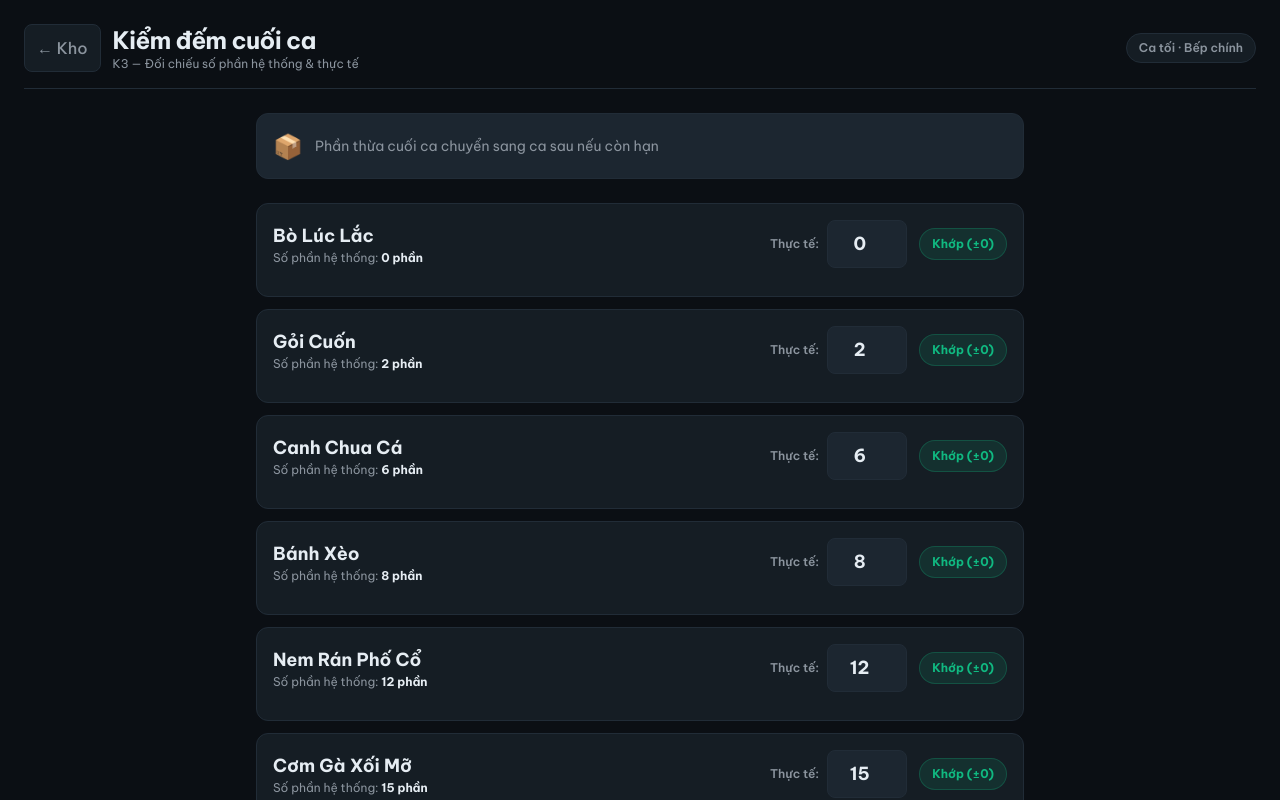
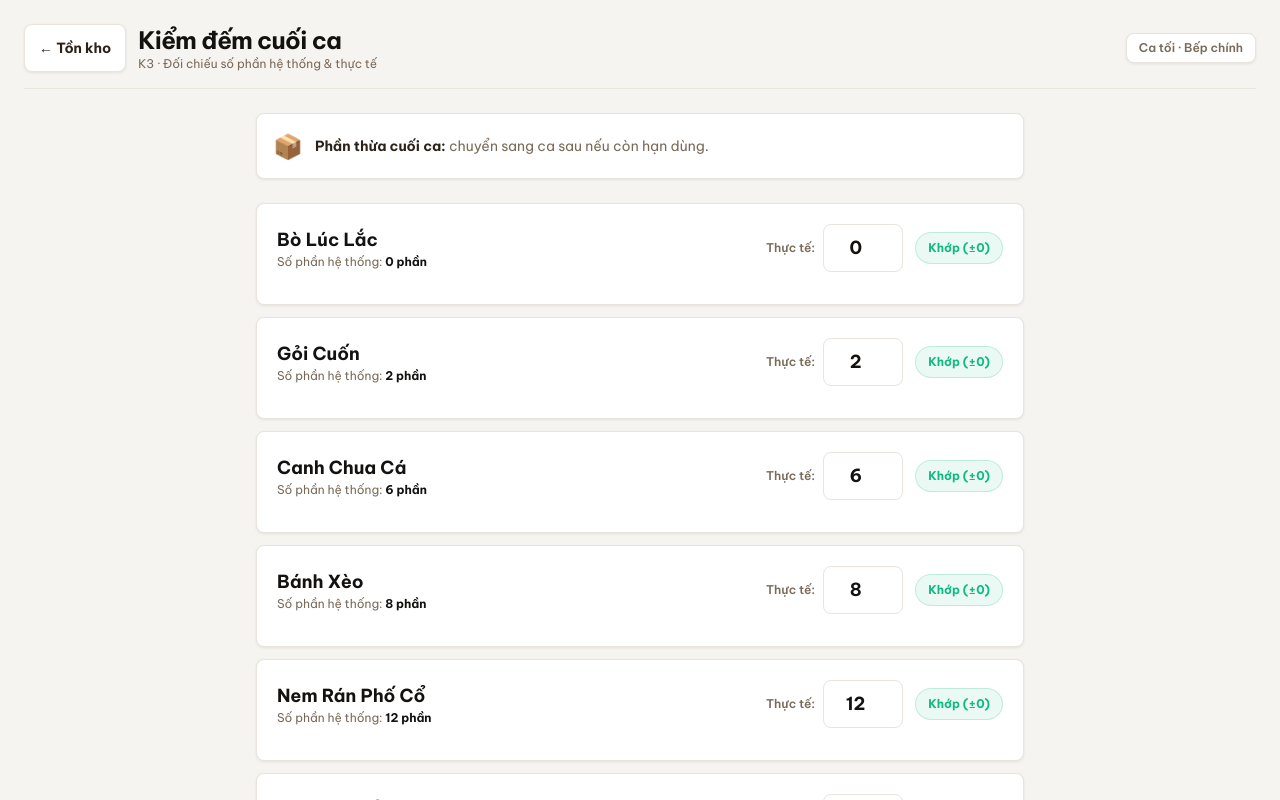
Before and after one commit to MaiLuong1906/Restaurant-OS, a Next.js app in the folder frontend/: page /kds/stock/count in a window 1280 px wide. Shown: the top 800 px of the page. Built offline with nearby package versions, Linux system fonts and the light colour scheme; no server answers.

Commit message:
style(stock): restyle K3 count screen to light ops theme

```diff
--- a/frontend/src/app/(staff)/kds/stock/count/page.tsx
+++ b/frontend/src/app/(staff)/kds/stock/count/page.tsx
@@ -136,71 +136,73 @@ export default function StockCountPage() {
   };
 
   return (
-    <div className="min-h-screen bg-[#0B0F14] text-[#E6EDF3] p-4 md:p-6 pb-24 font-sans select-none">
+    <div className="min-h-screen bg-[#F6F4F0] text-[#141210] p-4 md:p-6 pb-24 font-sans select-none">
       {/* Header */}
-      <div className="flex flex-wrap items-center justify-between gap-3 pb-4 mb-6 border-b border-[#212C37]">
+      <div className="flex flex-wrap items-center justify-between gap-3 pb-4 mb-6 border-b border-[#E9E4DC]">
         <div className="flex items-center gap-3">
           <Link
             href="/kds/stock"
-            className="min-h-[48px] min-w-[48px] px-3 py-2 rounded-lg bg-[#151D24] hover:bg-[#1C2630] text-[#8B949E] hover:text-[#E6EDF3] transition-colors border border-[#212C37] flex items-center justify-center font-medium"
+            className="min-h-[48px] min-w-[48px] px-3.5 py-2 rounded-[8px] bg-[#FFFFFF] hover:bg-[#F6F4F0] active:scale-95 text-[#2B2118] transition-colors border border-[#E9E4DC] flex items-center justify-center font-bold text-sm shadow-[0_1px_3px_rgba(0,0,0,0.08)]"
             aria-label="Quay lại Tồn kho"
           >
-            ← Kho
+            ← Tồn kho
           </Link>
           <div>
-            <h1 className="text-xl md:text-2xl font-bold tracking-tight text-[#E6EDF3]">
+            <h1 className="text-xl md:text-2xl font-bold tracking-tight text-[#141210]">
               Kiểm đếm cuối ca
             </h1>
-            <p className="text-xs text-[#8B949E]">K3 — Đối chiếu số phần hệ thống & thực tế</p>
+            <p className="text-xs text-[#7A6A58]">
+              K3 · Đối chiếu số phần hệ thống & thực tế
+            </p>
           </div>
         </div>
 
         <div className="flex items-center gap-2">
-          <span className="text-xs px-3 py-1.5 rounded-full font-semibold bg-[#151D24] border border-[#212C37] text-[#8B949E]">
+          <span className="text-xs px-3 py-1.5 rounded-[8px] font-semibold bg-[#FFFFFF] border border-[#E9E4DC] text-[#7A6A58] shadow-[0_1px_3px_rgba(0,0,0,0.08)]">
             Ca tối · Bếp chính
           </span>
         </div>
       </div>
 
       {loading && (
-        <div className="py-12 text-center text-[#8B949E] text-sm animate-pulse">
+        <div className="py-12 text-center text-[#7A6A58] text-sm animate-pulse">
           Đang tải dữ liệu kiểm đếm...
         </div>
       )}
 
       {error && (
-        <div className="p-4 mb-6 rounded-lg bg-[#EF4444]/15 border border-[#EF4444]/30 text-[#EF4444] text-sm">
+        <div className="p-4 mb-6 rounded-[8px] bg-[#D14B3A]/10 border border-[#D14B3A]/30 text-[#D14B3A] text-sm">
           {error}
         </div>
       )}
 
       {/* Màn hình kết quả thành công */}
       {submitResult && (
-        <div className="max-w-xl mx-auto bg-[#151D24] border border-[#10B981]/40 rounded-2xl p-6 text-center space-y-5 animate-fade-in">
-          <div className="w-16 h-16 bg-[#10B981]/20 text-[#10B981] rounded-full flex items-center justify-center text-3xl mx-auto">
+        <div className="max-w-xl mx-auto bg-[#FFFFFF] border border-[#E9E4DC] rounded-[8px] p-6 text-center space-y-5 shadow-[0_1px_3px_rgba(0,0,0,0.08)] animate-fade-in">
+          <div className="w-16 h-16 bg-[#5F7F5E]/15 text-[#5F7F5E] rounded-full flex items-center justify-center text-3xl mx-auto">
             ✓
           </div>
           <div>
-            <h2 className="text-2xl font-black text-[#E6EDF3]">Xác nhận kiểm đếm thành công!</h2>
-            <p className="text-sm text-[#8B949E] mt-1">
+            <h2 className="text-2xl font-bold text-[#141210]">Đã ghi nhận kiểm đếm!</h2>
+            <p className="text-sm text-[#7A6A58] mt-1">
               Dữ liệu tồn kho thực tế đã được cập nhật vào hệ thống.
             </p>
           </div>
 
-          <div className="grid grid-cols-3 gap-3 p-4 bg-[#1C2630] rounded-xl border border-[#212C37]">
+          <div className="grid grid-cols-3 gap-3 p-4 bg-[#F6F4F0] rounded-[8px] border border-[#E9E4DC]">
             <div>
-              <p className="text-xs text-[#8B949E]">Tổng số món</p>
-              <p className="text-xl font-black text-[#E6EDF3]">{summary.total}</p>
+              <p className="text-xs text-[#7A6A58]">Tổng số món</p>
+              <p className="text-xl font-bold text-[#141210] tabular-nums">{summary.total}</p>
             </div>
             <div>
-              <p className="text-xs text-[#8B949E]">Số món khớp</p>
-              <p className="text-xl font-black text-[#10B981]">{summary.matched}</p>
+              <p className="text-xs text-[#7A6A58]">Số món khớp</p>
+              <p className="text-xl font-bold text-[#5F7F5E] tabular-nums">{summary.matched}</p>
             </div>
             <div>
-              <p className="text-xs text-[#8B949E]">Chênh lệch</p>
+              <p className="text-xs text-[#7A6A58]">Chênh lệch</p>
               <p
-                className={`text-xl font-black ${
-                  summary.discrepant > 0 ? 'text-[#F59E0B]' : 'text-[#8B949E]'
+                className={`text-xl font-bold tabular-nums ${
+                  summary.discrepant > 0 ? 'text-[#D9A441]' : 'text-[#7A6A58]'
                 }`}
               >
                 {summary.discrepant}
@@ -211,7 +213,7 @@ export default function StockCountPage() {
           <button
             type="button"
             onClick={() => router.push('/kds/stock')}
-            className="w-full min-h-[48px] px-6 py-3.5 rounded-xl bg-[#10B981] hover:bg-[#0EA5E9] text-[#0B0F14] font-black text-base transition-all shadow-lg shadow-[#10B981]/20"
+            className="w-full min-h-[48px] px-6 py-3.5 rounded-[8px] bg-[#8C1D2C] hover:bg-[#6F1623] active:scale-95 text-[#FFFFFF] font-bold text-base transition-all shadow-sm"
           >
             Quay về Tồn kho
           </button>
@@ -220,7 +222,7 @@ export default function StockCountPage() {
 
       {/* Form kiểm đếm */}
       {!loading && !submitResult && items.length === 0 && (
-        <div className="py-12 text-center text-[#8B949E] text-sm">
+        <div className="py-12 text-center text-[#7A6A58] text-sm">
           Không có món ăn nào trong kho để kiểm đếm.
         </div>
       )}
@@ -228,10 +230,10 @@ export default function StockCountPage() {
       {!loading && !submitResult && items.length > 0 && (
         <form onSubmit={handleSubmit} className="max-w-3xl mx-auto space-y-6">
           {/* Hộp thông báo nghiệp vụ */}
-          <div className="p-4 rounded-xl bg-[#1C2630] border border-[#212C37] flex items-center gap-3">
+          <div className="p-4 rounded-[8px] bg-[#FFFFFF] border border-[#E9E4DC] flex items-center gap-3 shadow-[0_1px_3px_rgba(0,0,0,0.08)]">
             <span className="text-2xl">📦</span>
-            <p className="text-xs md:text-sm text-[#8B949E]">
-              Phần thừa cuối ca chuyển sang ca sau nếu còn hạn
+            <p className="text-xs md:text-sm text-[#7A6A58]">
+              <span className="font-bold text-[#2B2118]">Phần thừa cuối ca:</span> chuyển sang ca sau nếu còn hạn dùng.
             </p>
           </div>
 
@@ -244,18 +246,20 @@ export default function StockCountPage() {
               return (
                 <div
                   key={row.dishId}
-                  className={`p-4 rounded-xl border transition-all ${
-                    hasDiff ? 'bg-[#151D24] border-[#F59E0B]/30' : 'bg-[#151D24] border-[#212C37]'
+                  className={`p-4 md:p-5 rounded-[8px] border transition-all shadow-[0_1px_3px_rgba(0,0,0,0.08)] ${
+                    hasDiff
+                      ? 'bg-[#FFFFFF] border-[#D9A441]/50'
+                      : 'bg-[#FFFFFF] border-[#E9E4DC]'
                   }`}
                 >
                   <div className="flex flex-wrap items-center justify-between gap-3 mb-3">
                     <div>
-                      <h3 className="font-bold text-base md:text-lg text-[#E6EDF3]">
+                      <h3 className="font-bold text-base md:text-lg text-[#141210]">
                         {row.dishName}
                       </h3>
-                      <p className="text-xs text-[#8B949E]">
+                      <p className="text-xs text-[#7A6A58]">
                         Số phần hệ thống:{' '}
-                        <span className="font-bold text-[#E6EDF3]">{row.systemPortions} phần</span>
+                        <span className="font-bold text-[#141210] tabular-nums">{row.systemPortions} phần</span>
                       </p>
                     </div>
 
@@ -263,7 +267,7 @@ export default function StockCountPage() {
                       <div className="flex items-center gap-2">
                         <label
                           htmlFor={`count-${row.dishId}`}
-                          className="text-xs font-semibold text-[#8B949E]"
+                          className="text-xs font-semibold text-[#7A6A58]"
                         >
                           Thực tế:
                         </label>
@@ -275,17 +279,17 @@ export default function StockCountPage() {
                           step={1}
                           value={countedMap[row.dishId] ?? ''}
                           onChange={(e) => handleCountChange(row.dishId, e.target.value)}
-                          className="w-20 min-h-[48px] bg-[#1C2630] border border-[#212C37] rounded-lg px-2 text-center text-lg font-black text-[#E6EDF3] focus:outline-none focus:border-[#10B981]"
+                          className="w-20 min-h-[48px] bg-[#FFFFFF] border border-[#E9E4DC] focus:border-[#8C1D2C] rounded-[8px] px-2 text-center text-lg font-extrabold text-[#141210] tabular-nums focus:outline-none"
                         />
                       </div>
 
                       {/* Badge chênh lệch */}
                       <span
-                        className="text-xs px-3 py-1.5 rounded-full font-bold min-h-[32px] flex items-center justify-center border"
+                        className="text-xs px-3 py-1.5 rounded-full font-bold min-h-[32px] flex items-center justify-center border tabular-nums"
                         style={{
-                          backgroundColor: `${badge.color}20`,
+                          backgroundColor: `${badge.color}15`,
                           color: badge.color,
-                          borderColor: `${badge.color}40`,
+                          borderColor: `${badge.color}35`,
                         }}
                       >
                         {badge.label}
@@ -295,8 +299,8 @@ export default function StockCountPage() {
 
                   {/* Ô nhập lý do bắt buộc khi có chênh lệch */}
                   {hasDiff && (
-                    <div className="pt-3 border-t border-[#212C37]/80">
-                      <label className="block text-xs font-semibold text-[#EF4444] mb-1.5">
+                    <div className="pt-3 border-t border-[#E9E4DC]">
+                      <label className="block text-xs font-semibold text-[#D14B3A] mb-1.5">
                         * Bắt buộc nhập lý do chênh lệch:
                       </label>
                       <input
@@ -304,7 +308,7 @@ export default function StockCountPage() {
                         placeholder="Ví dụ: Rơi đổ lúc phục vụ, cháy hỏng, hao hụt sơ chế..."
                         value={reasonsMap[row.dishId] || ''}
                         onChange={(e) => handleReasonChange(row.dishId, e.target.value)}
-                        className="w-full min-h-[48px] bg-[#1C2630] border border-[#212C37] focus:border-[#F59E0B] rounded-lg px-3 text-sm text-[#E6EDF3] placeholder-[#8B949E]/50 focus:outline-none"
+                        className="w-full min-h-[48px] bg-[#F6F4F0] border border-[#E9E4DC] focus:border-[#8C1D2C] rounded-[8px] px-3.5 text-sm text-[#141210] placeholder-[#7A6A58]/60 focus:outline-none"
                       />
                     </div>
                   )}
@@ -315,7 +319,7 @@ export default function StockCountPage() {
 
           {/* Cảnh báo khi còn thiếu lý do */}
           {hasMissingReason && (
-            <div className="p-3.5 rounded-lg bg-[#EF4444]/15 border border-[#EF4444]/40 text-[#EF4444] text-xs md:text-sm font-medium">
+            <div className="p-3.5 rounded-[8px] bg-[#D14B3A]/10 border border-[#D14B3A]/30 text-[#D14B3A] text-xs md:text-sm font-medium">
               ⚠️ Vui lòng nhập lý do chênh lệch cho tất cả các món phát sinh thừa hoặc thiếu trước khi
               xác nhận.
             </div>
@@ -325,7 +329,7 @@ export default function StockCountPage() {
           <button
             type="submit"
             disabled={isSubmitDisabled}
-            className="w-full min-h-[48px] py-4 px-6 rounded-xl bg-[#10B981] hover:bg-[#0EA5E9] text-[#0B0F14] font-black text-base transition-all disabled:opacity-40 disabled:cursor-not-allowed shadow-xl shadow-[#10B981]/10"
+            className="w-full min-h-[48px] py-3.5 px-6 rounded-[8px] bg-[#8C1D2C] hover:bg-[#6F1623] active:scale-95 text-[#FFFFFF] font-bold text-base transition-all disabled:opacity-40 disabled:cursor-not-allowed shadow-sm"
           >
             {submitting ? 'Đang ghi nhận kiểm đếm...' : 'Xác nhận kiểm đếm'}
           </button>
```
